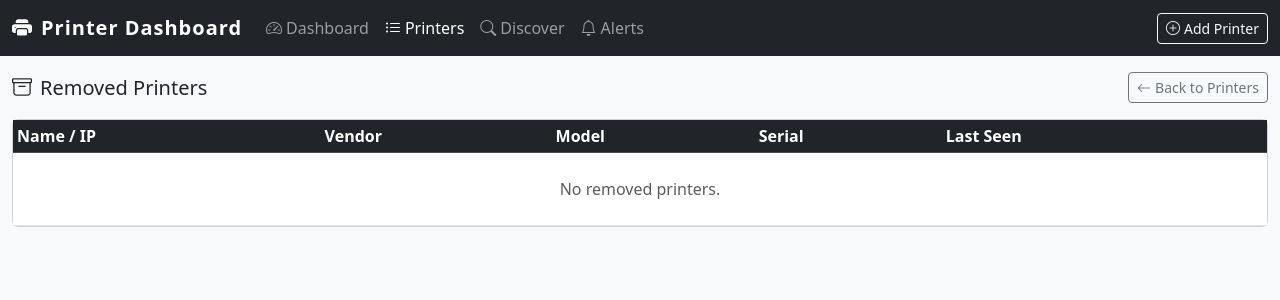
After one commit to mkeathley2/network-printer-dashboard, a Flask app: page /printers/removed in a window 1280 px wide. The commit adds this page. Shown: the top 300 px of the page. Run offline with Flask 3, Linux system fonts and the light colour scheme.

Commit message:
Add removed printers tab, restore, and discovery scan fixes (v0.0.2)
- Printers list now has Active/Removed tabs; removed printers show count badge
- Restore button reactivates printer and triggers immediate re-poll
- Add route reactivates inactive printers instead of showing duplicate error
- Discovery scan Add button correctly reactivates previously-removed printers
- Navbar removed_count context processor injects count to all templates
- Fix broken progress_callback in run_cidr_discovery; batch scanning gives
  live probed-counter updates without blocking the asyncio event loop

Co-Authored-By: Claude Sonnet 4.6 <noreply@anthropic.com>

```diff
--- a/app/web/__init__.py
+++ b/app/web/__init__.py
@@ -50,6 +50,16 @@ def create_app(yaml_path: str | None = None) -> Flask:
     app.register_blueprint(alerts_bp)
     app.register_blueprint(api_bp)
 
+    # Inject removed_count into every template for the navbar badge
+    @app.context_processor
+    def inject_removed_count():
+        try:
+            from app.models import Printer
+            count = db.session.query(Printer).filter_by(is_active=False).count()
+            return {"removed_count": count}
+        except Exception:
+            return {"removed_count": 0}
+
     # Create tables on first start (idempotent)
     with app.app_context():
         # Import all models so SQLAlchemy knows about them
--- a/app/web/routes/printers.py
+++ b/app/web/routes/printers.py
@@ -17,7 +17,13 @@ def list_printers():
         .order_by(Printer.display_name, Printer.ip_address)
         .all()
     )
-    return render_template("printers/list.html", printers=printers)
+    removed = (
+        db.session.query(Printer)
+        .filter_by(is_active=False)
+        .order_by(Printer.display_name, Printer.ip_address)
+        .all()
+    )
+    return render_template("printers/list.html", printers=printers, removed=removed)
 
 
 @bp.route("/<int:printer_id>")
@@ -58,18 +64,31 @@ def add():
             return render_template("printers/add.html")
 
         existing = db.session.query(Printer).filter_by(ip_address=ip).first()
-        if existing:
-            flash(f"A printer with IP {ip} already exists.", "warning")
+        if existing and existing.is_active:
+            flash(f"A printer with IP {ip} is already on the dashboard.", "warning")
             return redirect(url_for("printers.detail", printer_id=existing.id))
 
-        printer = Printer(
-            ip_address=ip,
-            display_name=display_name,
-            snmp_community=community,
-            notes=notes,
-        )
-        db.session.add(printer)
-        db.session.commit()
+        if existing and not existing.is_active:
+            # Reactivate a previously removed printer
+            existing.is_active = True
+            if display_name:
+                existing.display_name = display_name
+            if notes:
+                existing.notes = notes
+            existing.snmp_community = community
+            db.session.commit()
+            printer = existing
+            flash(f"Printer {ip} restored to the dashboard.", "success")
+        else:
+            printer = Printer(
+                ip_address=ip,
+                display_name=display_name,
+                snmp_community=community,
+                notes=notes,
+            )
+            db.session.add(printer)
+            db.session.commit()
+            flash(f"Printer {ip} added successfully.", "success")
 
         # Kick off an immediate one-shot poll to populate vendor/model/supplies
         try:
@@ -80,7 +99,6 @@ def add():
         except Exception:
             pass  # Not fatal — will be picked up on next scheduled poll
 
-        flash(f"Printer {ip} added successfully.", "success")
         return redirect(url_for("printers.detail", printer_id=printer.id))
 
     return render_template("printers/add.html")
@@ -108,6 +126,35 @@ def delete(printer_id: int):
     return redirect(url_for("printers.list_printers"))
 
 
+@bp.route("/removed")
+def removed():
+    printers = (
+        db.session.query(Printer)
+        .filter_by(is_active=False)
+        .order_by(Printer.display_name, Printer.ip_address)
+        .all()
+    )
+    return render_template("printers/removed.html", printers=printers)
+
+
+@bp.route("/<int:printer_id>/restore", methods=["POST"])
+def restore(printer_id: int):
+    printer = db.get_or_404(Printer, printer_id)
+    printer.is_active = True
+    db.session.commit()
+
+    try:
+        from app.core.database import get_db
+        from app.scanner.poller import poll_single_printer
+        with get_db() as sess:
+            poll_single_printer(printer_id, sess)
+    except Exception:
+        pass
+
+    flash(f"Printer {printer.effective_name} restored to the dashboard.", "success")
+    return redirect(url_for("printers.detail", printer_id=printer_id))
+
+
 @bp.route("/<int:printer_id>/poll", methods=["POST"])
 def poll_now(printer_id: int):
     """Trigger an immediate manual poll of a single printer."""
--- /dev/null
+++ b/app/web/templates/printers/removed.html
@@ -0,0 +1,62 @@
+{% extends "base.html" %}
+{% block title %}Removed Printers{% endblock %}
+
+{% block content %}
+<div class="d-flex justify-content-between align-items-center mb-3">
+  <h5 class="mb-0"><i class="bi bi-archive me-2"></i>Removed Printers</h5>
+  <a href="{{ url_for('printers.list_printers') }}" class="btn btn-outline-secondary btn-sm">
+    <i class="bi bi-arrow-left me-1"></i>Back to Printers
+  </a>
+</div>
+
+<div class="card">
+  <div class="table-responsive">
+    <table class="table table-hover table-sm mb-0 align-middle">
+      <thead class="table-dark">
+        <tr>
+          <th>Name / IP</th>
+          <th>Vendor</th>
+          <th>Model</th>
+          <th>Serial</th>
+          <th>Last Seen</th>
+          <th></th>
+        </tr>
+      </thead>
+      <tbody>
+        {% for p in printers %}
+        <tr>
+          <td>
+            <span class="fw-semibold">{{ p.effective_name }}</span>
+            <div class="text-muted small">{{ p.ip_address }}</div>
+          </td>
+          <td>
+            {% if p.vendor %}
+              <span class="badge bg-secondary">{{ p.vendor | upper }}</span>
+            {% else %}—{% endif %}
+          </td>
+          <td class="text-muted small">{{ p.model or '—' }}</td>
+          <td class="text-muted small">{{ p.serial_number or '—' }}</td>
+          <td class="text-muted small">
+            {{ p.last_seen_at.strftime('%Y-%m-%d %H:%M') if p.last_seen_at else 'Never' }}
+          </td>
+          <td class="text-end">
+            <form method="POST" action="{{ url_for('printers.restore', printer_id=p.id) }}"
+                  style="display:inline">
+              <button type="submit" class="btn btn-sm btn-success">
+                <i class="bi bi-arrow-counterclockwise me-1"></i>Restore
+              </button>
+            </form>
+          </td>
+        </tr>
+        {% else %}
+        <tr>
+          <td colspan="6" class="text-center text-muted py-4">
+            No removed printers.
+          </td>
+        </tr>
+        {% endfor %}
+      </tbody>
+    </table>
+  </div>
+</div>
+{% endblock %}
```
Also changed, not shown: app/web/templates/printers/list.html (+71 -2 lines).
